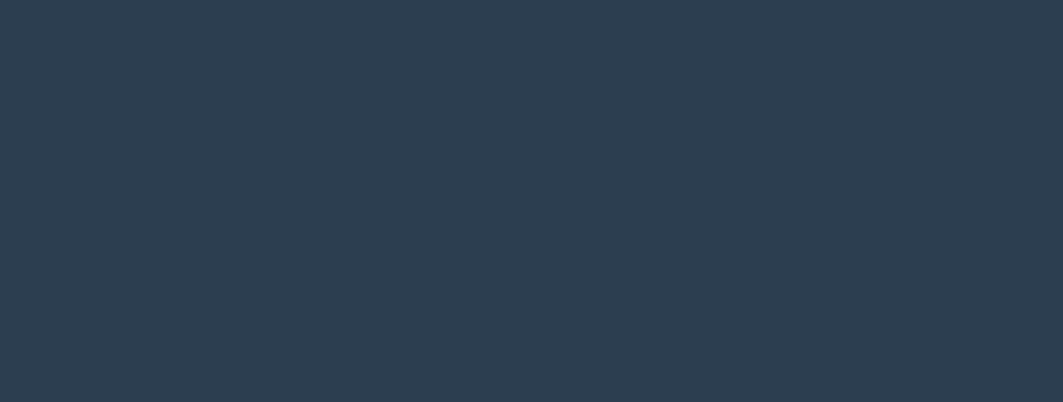
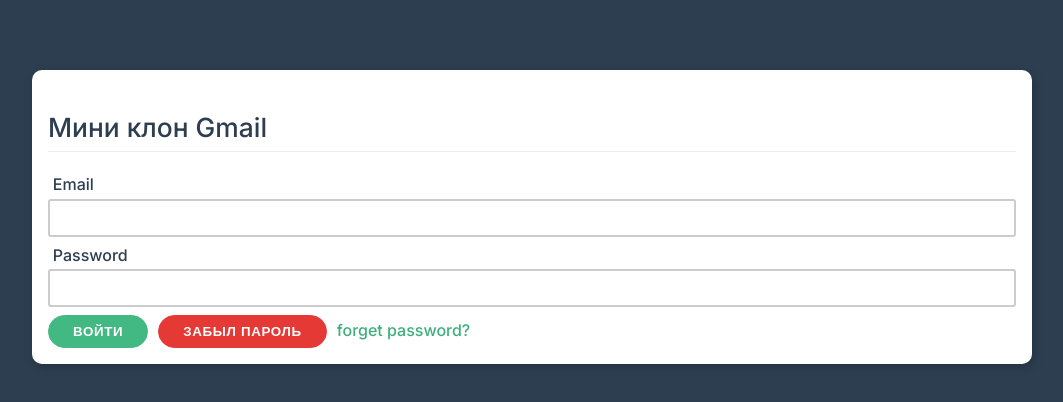
Before and after one commit to AlexeyTurdakov/vue3.1_ui, a Vue app: page / in a window 1280 px wide. Before the commit this address had no page. Shown: the top 402 px of the page, without its empty margins (108-1171 px from the left). Built offline with nearby package versions, Linux system fonts and the light colour scheme.

Commit message:
gmail test app init

```diff
--- a/src/router.js
+++ b/src/router.js
@@ -1,7 +1,20 @@
-import { createRouter, createWebHistory, createMemoryHistory } from "vue-router";
+import {
+  createRouter,
+  createWebHistory,
+  createMemoryHistory,
+} from "vue-router";
+
 import Login from "./views/Login.vue";
+import DashBoard from "./views/Dashboard.vue";
+import Forget from "./views/Forget.vue";
+import Mail from "./views/Mail.vue";
 
 export default createRouter({
-  routes: [{ path: "/login", component: Login }],
+  routes: [
+    { path: "/login", component: Login, alias: "/" },
+    { path: "/dashboard", component: DashBoard },
+    { path: "/forget", component: Forget },
+    { path: "/mail", component: Mail },
+  ],
   history: createWebHistory(),
 });
--- a/src/views/Forget.vue
+++ b/src/views/Forget.vue
@@ -2,6 +2,12 @@
   <div class="card">
     <h2>Забыл пароль? Так вспоминай!</h2>
 
-    <button class="btn" >Обратно к логину</button>
+    <button class="btn" @click="$router.push('/login')">
+      Обратно к логину
+    </button>
   </div>
 </template>
+
+<script>
+export default {};
+</script>
--- a/src/views/Login.vue
+++ b/src/views/Login.vue
@@ -3,16 +3,19 @@
     <h2>Мини клон Gmail</h2>
     <div class="form-control">
       <label for="email">Email</label>
-      <input type="text" id="email" v-model.trim="email">
+      <input type="text" id="email" v-model.trim="email" />
     </div>
 
     <div class="form-control">
       <label for="password">Password</label>
-      <input type="password" id="password" v-model="password">
+      <input type="password" id="password" v-model="password" />
     </div>
 
     <button class="btn primary" type="submit">Войти</button>
-    <button class="btn warning">Забыл пароль?</button>
+    <router-link to="/forget">
+      <button class="btn danger">Забыл пароль</button>
+    </router-link>
+    <router-link to="/forget">forget password?</router-link>
   </form>
 </template>
 
@@ -20,25 +23,24 @@
 export default {
   data() {
     return {
-      email: '',
-      password: ''
-    }
+      email: "",
+      password: "",
+    };
   },
   computed: {
     isValid() {
-      return this.email !== '' && this.password !== ''
-    }
+      return this.email !== "" && this.password !== "";
+    },
   },
   methods: {
     submit() {
       if (this.isValid) {
         // login
       }
-    }
-  }
-}
+    },
+  },
+};
 </script>
 
 <style scoped>
-
 </style>
```
